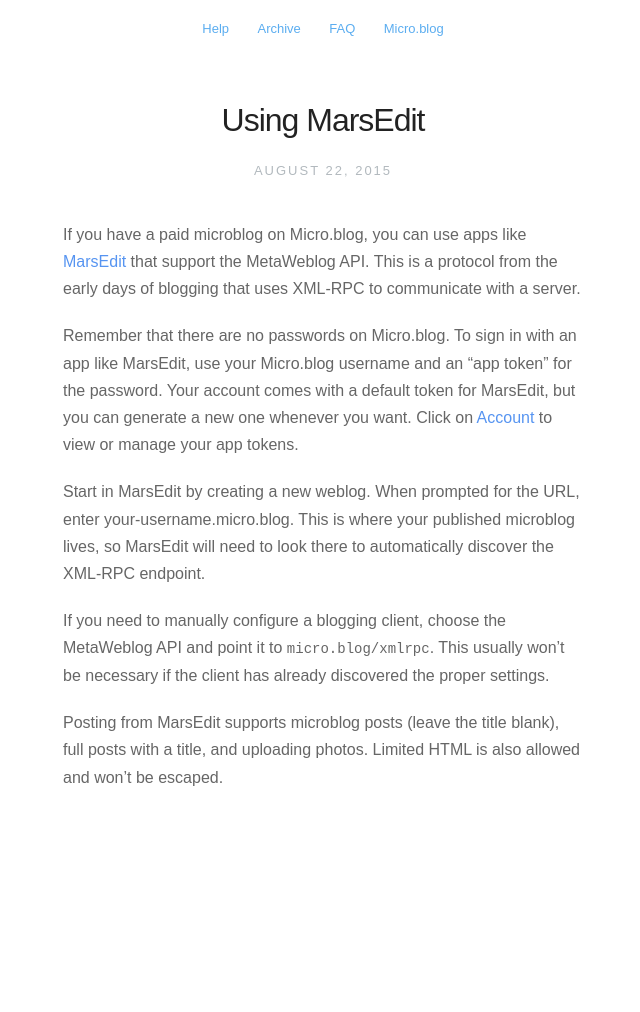
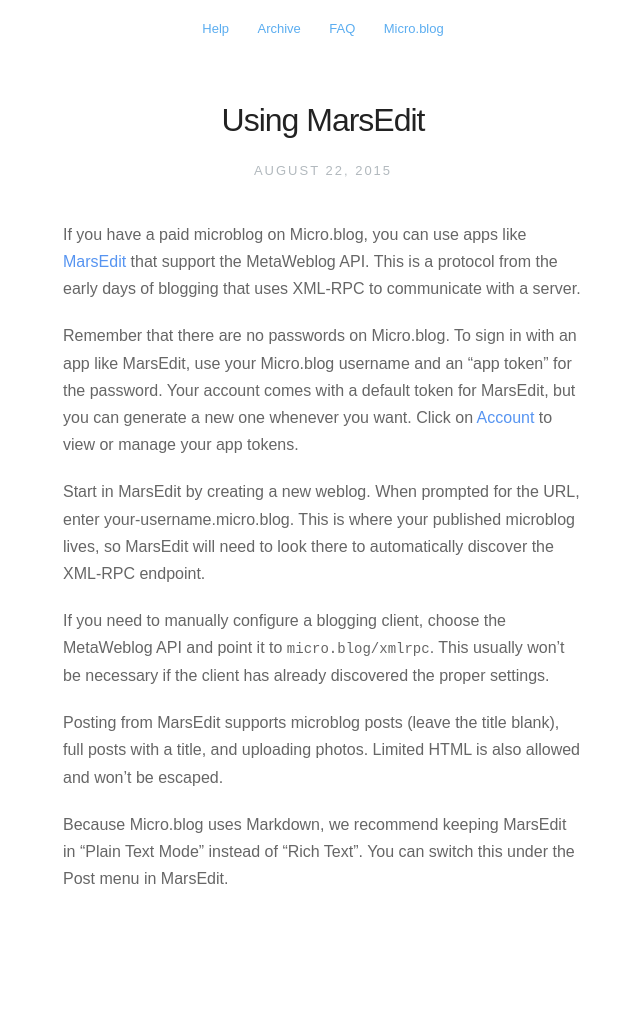
Before and after one commit to microdotblog/help.micro.blog, a Jekyll site: the page built from _posts/2015-08-22-using-marsedit.markdown, in a window 1280 px wide. Shown: the whole page, without its empty margins (317-957 px from the left). Built offline with Jekyll 4.4.1, drawn with Linux system fonts in a browser that asks for light colours; nearby versions of some CDN libraries; before the commit the page ends 911 px from its top, so only the background shows below that.

Commit message:
Added note about MarsEdit rich text.

```diff
--- a/_posts/2015-08-22-using-marsedit.markdown
+++ b/_posts/2015-08-22-using-marsedit.markdown
@@ -13,3 +13,5 @@
 If you need to manually configure a blogging client, choose the MetaWeblog API and point it to `micro.blog/xmlrpc`. This usually won't be necessary if the client has already discovered the proper settings.
 
 Posting from MarsEdit supports microblog posts (leave the title blank), full posts with a title, and uploading photos. Limited HTML is also allowed and won't be escaped.
+
+Because Micro.blog uses Markdown, we recommend keeping MarsEdit in "Plain Text Mode" instead of "Rich Text". You can switch this under the Post menu in MarsEdit.
```
